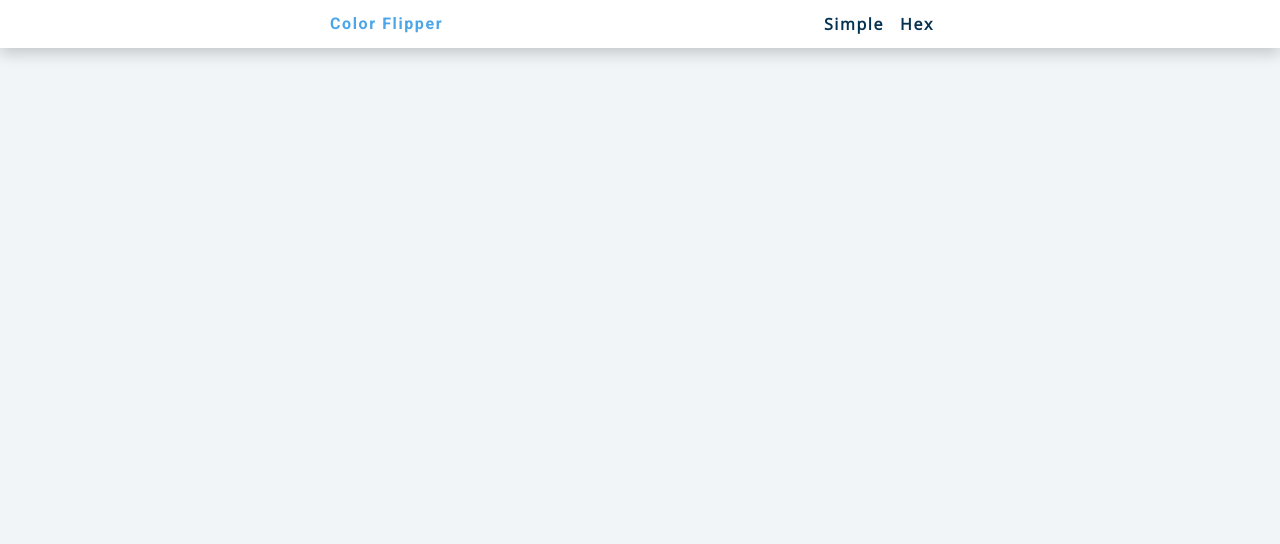
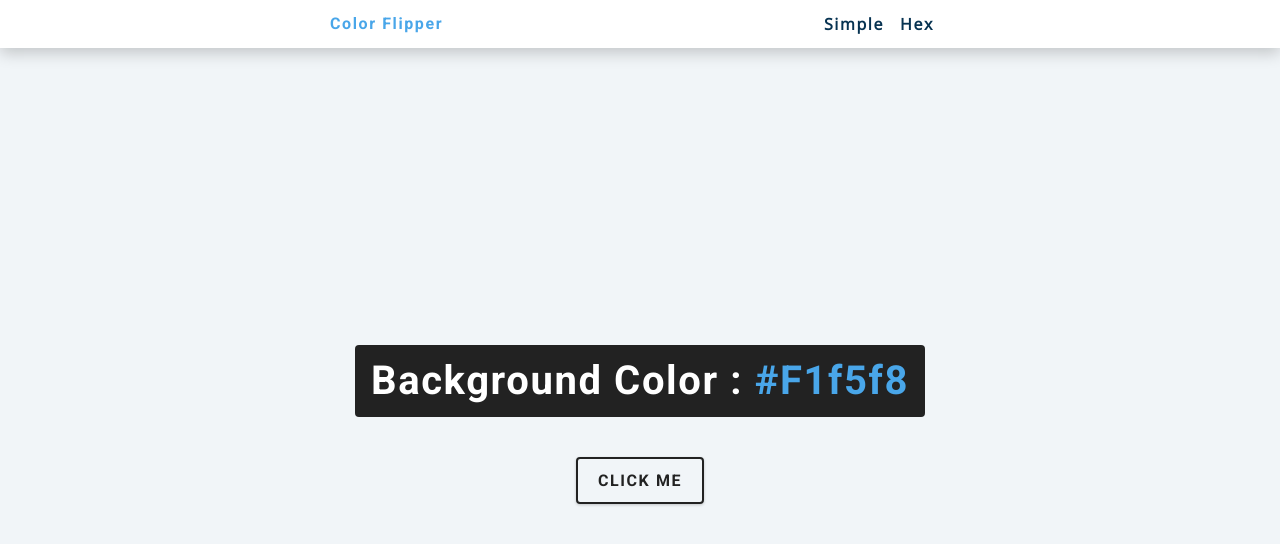
Before and after one commit to franky3553/colorFlipper-ProjectJS, a plain HTML site: page index.html in a window 1280 px wide. Drawn offline with nearby package versions, Linux system fonts and the light colour scheme.

Commit message:
Add main text and button

```diff
--- a/index.html
+++ b/index.html
@@ -22,6 +22,16 @@
         </ul>
       </div>
     </nav>
+    <main>
+      <div class="container">
+        <h2>background color :
+          <span class="color">
+            #f1f5f8
+          </span>
+        </h2>
+        <button class="btn btn-hero" id=""btn>click me</button>
+      </div>
+    </main>
     <!-- javascript -->
     <script src="app.js"></script>
   </body>
```
Also changed, not shown: auxiliarBloc.txt.
